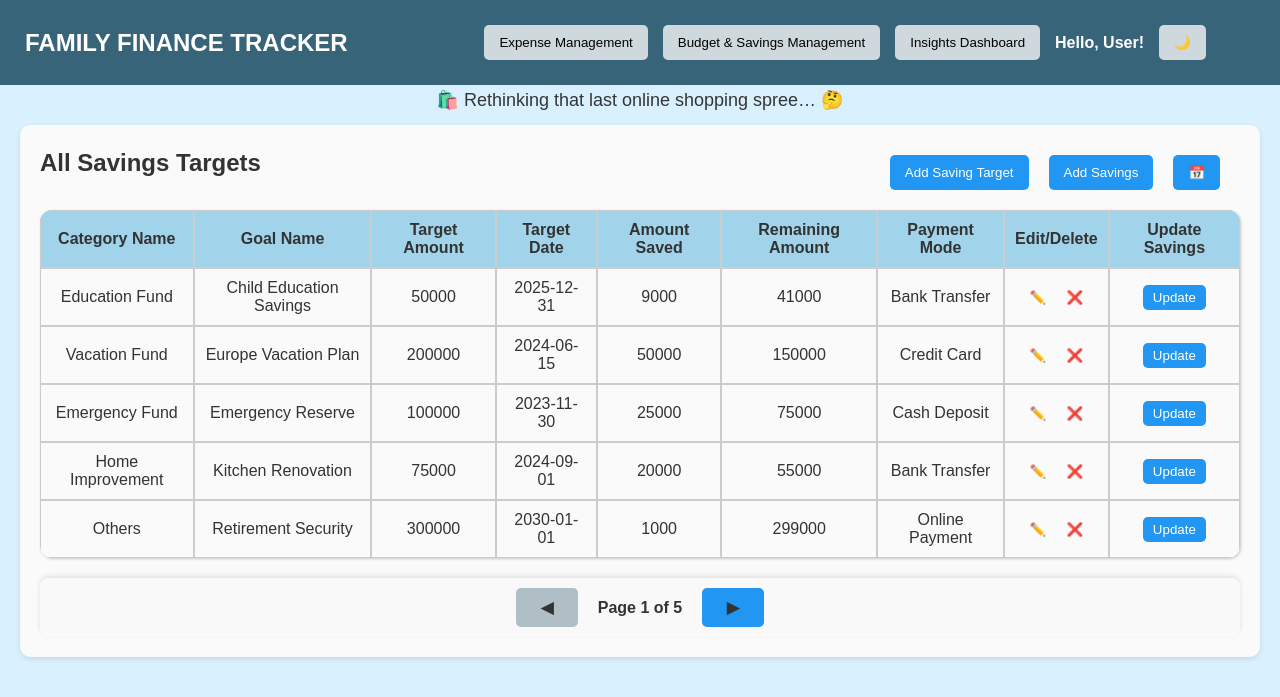
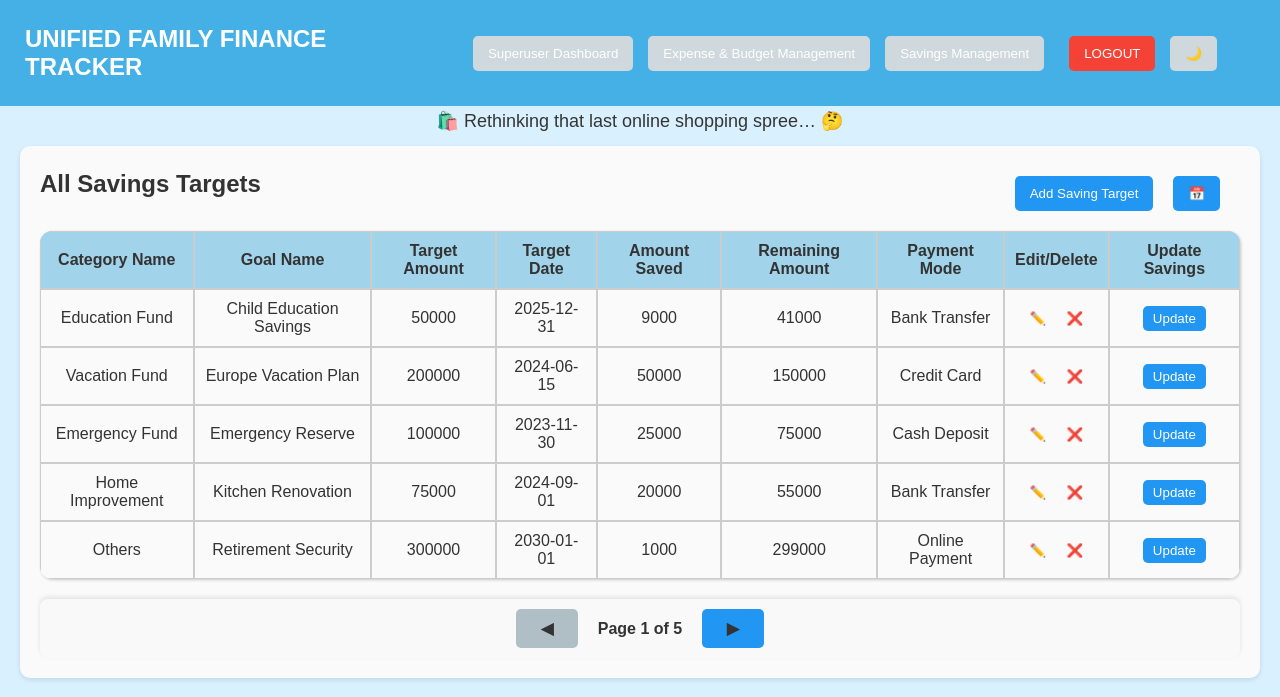
Before and after one commit to Shashwat012/Springboard, a Flask app: page /saving_page in a window 1280 px wide. Shown: the top 697 px of the page. Run offline with Flask 3, Linux system fonts and the light colour scheme; the visitor is signed in with stand-in values (Sample User, id 1); data comes from the database, SQL or seed files in the repository; some libraries are stand-ins or nearby versions.

Commit message:
Updated savings feature: modified main.py, savings.js, savings.css, and savings.html

```diff
--- a/Intern_Project/Intern_Project/main.py
+++ b/Intern_Project/Intern_Project/main.py
@@ -1,4 +1,4 @@
-from flask import Flask, render_template, request, redirect, url_for, flash, session, jsonify, send_file
+from flask import Flask, render_template, request, redirect, url_for, flash, session, jsonify, send_file,Response
 from flask_sqlalchemy import SQLAlchemy
 from sqlalchemy.orm import Session
 from sqlalchemy import func, and_, or_
@@ -17,7 +17,6 @@ import base64
 import pandas as pd
 import plotly.graph_objects as go
 
-
 app = Flask(__name__)
 app.secret_key = "unifiedfamilyfinancetracker"
 app.config['SESSION_COOKIE_SAMESITE'] = 'Lax'
@@ -278,6 +277,7 @@ def verify():
 
         flash("Invalid OTP, Please Try Again!")
 
+    print(f"Stored OTP: {session.get('otp')}")
     return render_template('verification.html')
 
 
@@ -475,8 +475,6 @@ def view_dash():
     line_chart = generate_line_chart(year=current_year, user_id=user.id)
     return render_template("dashboard_view.html",
                             username=user.username,
-                            users=all_users,
-                            default_user=default_user,
                             monthly_plot=monthly_plot,
                             category_plot=category_plot,
                             pie_chart=pie_chart,
@@ -988,9 +986,12 @@ def get_line_chart(year):
 #Team 3
 @app.route('/saving_page')
 def saving_page():
+    user_id = session.get('user_id')
+    user = User.query.get(user_id) if user_id else None
+    privilege = user.privilege if user else 'view'
     bar_chart = plot_savings_progress()  # Main bar graph
     gauge_chart = plot_gauge_charts()    #gauge chart for 1st load
-    return render_template('savings.html', bar_chart=bar_chart,gauges=gauge_chart)
+    return render_template('savings.html', bar_chart=bar_chart,gauges=gauge_chart,privilege=privilege)
 
 @app.route('/get_savings_data', methods=['GET'])
 def get_savings_data():  # For Plotly.js graph
@@ -1365,22 +1366,31 @@ def get_filters_for_table():
 
 @app.route('/add_saving_target', methods=['POST'])
 def add_saving_target():
+    # Check if user is logged in
+    if 'user_id' not in session:
+        return jsonify({"error": "Unauthorized"}), 401
+
+    # check if user has edit privilages
+    user = User.query.get(session['user_id'])
+    if user.privilege != 'edit':
+        return jsonify({"error": "Insufficient permissions"}), 403
+
+    user_id = session['user_id']
     data = request.json
-    print("Received data for saving target:", data)
 
     # Find or create the saving category
     category = SavingCategory.query.filter_by(name=data['saving_category_name']).first()
     if not category:
         category = SavingCategory(
             name=data['saving_category_name'],
-            description=data.get('saving_category_description', '')  # Use default if description is not provided
+            description=data.get('saving_category_description', '')
         )
         db.session.add(category)
         db.session.commit()
 
-    # Create a new savings target
+    # Create a new savings target WITH USER_ID FROM SESSION
     target = SavingsTarget(
-        user_id=data.get('user_id', 1),  # Use user_id from request or default to 1
+        user_id=user_id,  # Use session user_id instead of request data
         category_id=category.id,
         name=data['savings_goal_name'],
         amount=data['savings_target_amount'],
@@ -1389,10 +1399,10 @@ def add_saving_target():
     db.session.add(target)
     db.session.commit()
 
-    # Optionally add an initial savings entry
+    # Optional initial savings entry (also uses session user_id)
     if data.get('initial_saving_amount', 0) > 0:
         savings = Savings(
-            user_id=data.get('user_id', 1),  # Use user_id from request or default to 1
+            user_id=user_id,  # Use session user_id
             target_id=target.id,
             amount=data['initial_saving_amount'],
             date=datetime.utcnow()
@@ -1400,7 +1410,8 @@ def add_saving_target():
         db.session.add(savings)
         db.session.commit()
 
-    return jsonify({"message": "Savings target and (optional) initial savings entry added successfully"}), 201
+    return jsonify({"message": "Savings target added successfully"}), 201
+
 
 @app.route('/update_saving_target/<int:id>', methods=['PUT'])
 def update_saving_target(id):
@@ -1544,7 +1555,7 @@ def get_all_data():
 
     user_id = session["user_id"]
     user = User.query.get(user_id)
-
+    # privilege = user.privilege
     if not user:
         return jsonify({"error": "User not found"}), 404
 
@@ -1570,7 +1581,6 @@ def get_all_data():
 
     targets = query.all()
     data = []
-
     for target in targets:
         savings = Savings.query.filter_by(target_id=target.id).first()
         category = SavingCategory.query.get(target.category_id)
@@ -1585,9 +1595,11 @@ def get_all_data():
             "savings_amount_saved": float(savings.amount or 0) if savings else 0,
             "savings_payment_mode": savings.mode if savings else '',
             "savings_date_saved": str(savings.date) if savings else str(datetime.today().date()),
-            "savings_updated_date": str(savings.date) if savings else None
+            "savings_updated_date": str(savings.date) if savings else None,
+            # "userPrivilege":privilege,
         })
     return jsonify(data)
+
 with app.app_context():
     db.create_all()
 
--- a/Intern_Project/Intern_Project/static/savings.js
+++ b/Intern_Project/Intern_Project/static/savings.js
@@ -1,4 +1,4 @@
-const savingsCategories = ["Education", "Health", "Travel", "Food", "Entertainment", "Others"];
+const savingsCategories = ["Education Fund", "Vacation Fund", "Emergency Fund", "Home Improvement","Retirement Fund","Others","Education","Travel","Health"];
 const messages = [
     "💸 Counting your regrets… I mean, transactions… 💸",
     "🏦 Asking your bank if it’s okay to proceed… 📞",
@@ -50,6 +50,7 @@ document.getElementById("savingTargetForm").addEventListener("submit", function(
             closeForm('savingTargetForm');
             showMessage(response.message);
         });
+    console.log(savingsData);
 });
 
 document.getElementById("savingsForm").addEventListener("submit", function(e) {
@@ -68,6 +69,7 @@ document.getElementById("savingsForm").addEventListener("submit", function(e) {
             closeForm('savingsForm');
             showMessage(response.message);
         });
+    console.log(savingsData);
 });
 
 let currentPage = 1;
@@ -86,6 +88,7 @@ function loadData() {
             savingsData = data; // Store the data globally
             displayTableData(); // Display the first page
         });
+    console.log(savingsData);
 }
 function loadFiltersfortables() {      // Loads filters for the table
     fetch('/get_filters_for_table')
@@ -112,6 +115,7 @@ function loadFiltersfortables() {      // Loads filters for the table
             });
         })
         .catch(error => console.error("Failed to load filters:", error));
+        console.log(savingsData);
 }
 function updateTables() {    // Updates the table data based on the selected filters
     const selectedMonth = document.getElementById("tableMonthFilter").value;
@@ -129,6 +133,7 @@ function updateTables() {    // Updates the table data based on the selected fil
             displayTableData();
         })
         .catch(error => console.error("Failed to load filtered table data:", error));
+    console.log(savingsData);
 }
 function toggleFilter() {
     const filterOptions = document.getElementById("filterOptions");
@@ -148,13 +153,15 @@ function toggleFilter() {
 }
 
 function displayTableData() {
+    console.log("User Privilege in JS:", userPrivilege);  // Debug log
+
     const tbody = document.getElementById("savingsTable").querySelector("tbody");
     tbody.innerHTML = "";
 
     const startIndex = (currentPage - 1) * rowsPerPage;
     const endIndex = startIndex + rowsPerPage;
     const pageData = savingsData.slice(startIndex, endIndex);
-
+    console.log(pageData)
     pageData.forEach(item => {
         let remainingAmount;
         if (item.savings_amount_saved >= item.savings_target_amount) {
@@ -172,6 +179,8 @@ function displayTableData() {
             <td>${item.savings_amount_saved || ''}</td>
             <td>${remainingAmount}</td>
             <td>${item.savings_payment_mode || ''}</td>
+
+            ${userPrivilege === 'edit' ? `
                 <td>
                     <button class="edit" onclick="editTarget(${item.savings_target_id})">✏️</button>
                     <button class="delete" onclick="deleteTarget(${item.savings_target_id})">❌</button>
@@ -179,6 +188,8 @@ function displayTableData() {
                 <td>
                     <button class="update" onclick="updateSavings(${item.savings_target_id})">Update</button>
                 </td>
+                ` : ''}
+
         `;
         tbody.appendChild(row);
     });
@@ -223,6 +234,7 @@ function editTarget(id) {
             document.getElementById("savingTargetForm").dataset.id = id;
             showForm('savingTargetForm');
         });
+    console.log(savingsData);
 }
 
 function deleteTarget(id) {
@@ -234,12 +246,14 @@ function deleteTarget(id) {
                 showMessage(response.message);
             });
     }
+    console.log(savingsData);
 }
 
 function deleteSavings(id) {
     fetch(`/delete_savings/${id}`, { method: "DELETE" })
         .then(response => response.json())
         .then(() => loadData());
+        console.log(savingsData);
 }
 
 function updateSavings(id) {
@@ -259,6 +273,7 @@ function updateSavings(id) {
             }
             showForm('savingsForm');
         });
+        console.log(savingsData);
 }
 
 function showForm(formId) {
--- a/Intern_Project/Intern_Project/static/styles/savings.css
+++ b/Intern_Project/Intern_Project/static/styles/savings.css
@@ -18,7 +18,7 @@ header {
     display: flex;
     justify-content: space-between;
     align-items: center;
-    background: #38647a; /* Blue Grey 500 */
+    background: #45b0e6; /* Blue Grey 500 */
     color: #fff;
     padding: 25px;
     transition: background-color 0.3s ease-in-out; /* Smooth transition */
@@ -553,7 +553,19 @@ select:focus {
     cursor: pointer;
     border-radius: 3px;
 }
-
+.Anchorbtn{
+    text-decoration: none;
+    color: white;
+}
+#insights-btn1{
+    background-color: #f44336;
+    padding: 10px 15px;
+    border: none;
+    border-radius: 5px;
+    cursor: pointer;
+    margin-left: 10px;
+    transition: 0.2s ease-in-out;
+}
 /* Responsive */
 @media (max-width: 768px) {
     .small-graphs {
--- a/Intern_Project/Intern_Project/templates/savings.html
+++ b/Intern_Project/Intern_Project/templates/savings.html
@@ -9,12 +9,12 @@
 </head>
 <body>
     <header>
-        <h1 class="small-header">FAMILY FINANCE TRACKER</h1>
+        <h1 class="small-header">UNIFIED FAMILY FINANCE TRACKER</h1>
         <nav>
-            <button id="expense-btn" class="hover-effect">Expense Management</button>
-            <button id="budget-btn" class="hover-effect">Budget & Savings Management</button>
-            <button id="insights-btn" class="hover-effect">Insights Dashboard</button>
-            <span id="user-greeting">Hello, User!</span>
+            <button id="expense-btn" class="hover-effect"><a class="Anchorbtn" href='/super_user_dashboard'>Superuser Dashboard</a></button>
+            <button id="budget-btn" class="hover-effect"><a class="Anchorbtn" href='/dashboard'>Expense & Budget Management</a></button>
+            <button id="insights-btn" class="hover-effect"><a class="Anchorbtn" href='/saving_page'>Savings Management</a></button>
+            <button id="insights-btn1" class="hover-effect"><a class="Anchorbtn" href='/logout'>LOGOUT</a></button>
             <button id="dark-mode-toggle" onclick="toggleDarkMode()">🌙</button>
         </nav>
     </header>
@@ -30,8 +30,10 @@
             <div class="table-header">
                 <h2>All Savings Targets</h2>
                 <div class="controls">
-                    <button onclick="showForm('savingTargetForm')">Add Saving Target</button>
-                    <button onclick="showForm('savingsForm')">Add Savings</button>
+                    <!-- jinja templates for privilages -->
+                    {% if privilege == 'edit' %}
+                        <button onclick="showForm('savingTargetForm')">Add Saving Target</button>
+                    {% endif %}
                     <button id="filterToggle" onclick="toggleFilter()">📅</button>
                 </div>
                 <!-- Month & Year Filter (Initially Hidden) -->
@@ -59,8 +61,10 @@
                         <th>Amount Saved</th>
                         <th>Remaining Amount</th>
                         <th>Payment Mode</th>
-                        <th>Edit/Delete</th>
-                        <th>Update Savings</th>
+                        {% if privilege == 'edit' %}
+                            <th>Edit/Delete</th>
+                            <th>Update Savings</th>
+                        {% endif %}
                     </tr>
                 </thead>
                 <tbody></tbody>
@@ -139,6 +143,8 @@
     </div>
 
     <script>
+        var userPrivilege = "{{ privilege }}";
+        console.log("User Privilege:", userPrivilege); //logging in console to see it
         document.addEventListener("DOMContentLoaded", function() {
             fetch('/get_savings_filters')
                 .then(response => response.json())
@@ -278,6 +284,11 @@
             </div>
         </div>
     </div>
+
  <script src="{{ url_for('static', filename='savings.js') }}"></script>
+ <footer style="background-color: #001f3f; color: white; text-align: center; padding: 10px; width: 100%;">
+     © 2025 Unified Family Finance Tracker. All rights reserved.
+ </footer>
 </body>
+
 </html>
```
Lines whose indentation alone changed are shown as unchanged.
